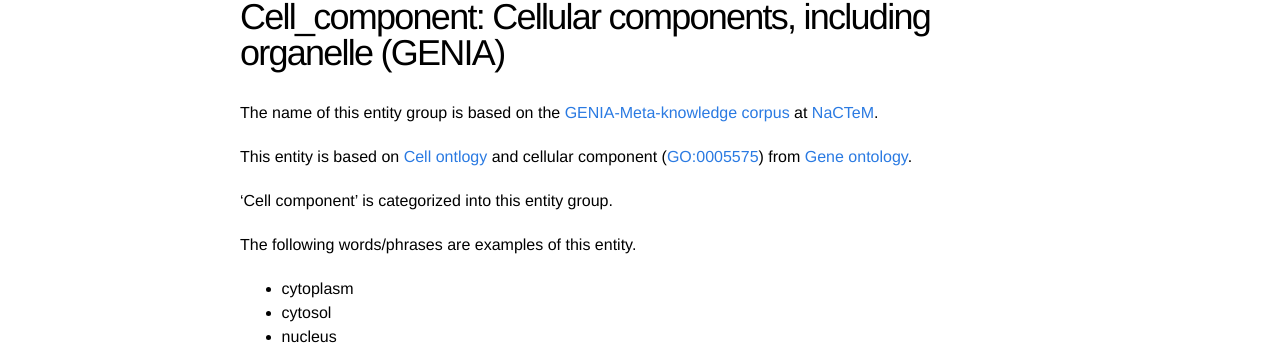
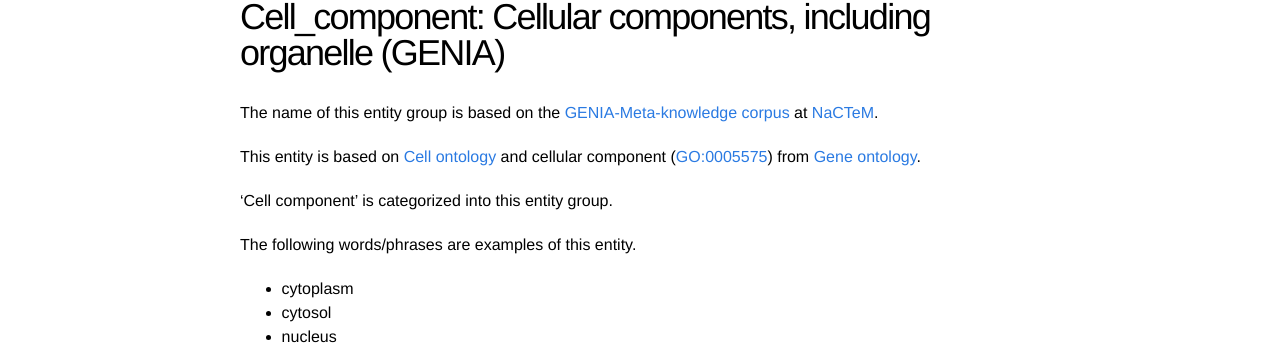
Before and after one commit to ezcatdb/molbiol_lung_corpus-guidelines, a Jekyll site: the page built from _entity/Cell_component.md, in a window 1280 px wide. Shown: the part 103-448 px from the top of the page. Built offline with Jekyll 4.4.1, drawn with Linux system fonts in a browser that asks for light colours.

Commit message:
misspell correction in _entity/Cell_component.md

```diff
--- a/_entity/Cell_component.md
+++ b/_entity/Cell_component.md
@@ -8,7 +8,7 @@ order: 12
 The name of this entity group is based on the <a href="http://www.nactem.ac.uk/meta-knowledge/">GENIA-Meta-knowledge corpus</a> at <a href="http://www.nactem.ac.uk/">NaCTeM</a>.
 
 This entity is based on
-<a href="https://www.ebi.ac.uk/ols/ontologies/cl">Cell ontlogy</a>
+<a href="https://www.ebi.ac.uk/ols/ontologies/cl">Cell ontology</a>
 and cellular component
 (<a href="http://amigo.geneontology.org/amigo/term/GO:0005575">GO:0005575</a>) from
 <a href="http://geneontology.org/">Gene ontology</a>.
```
